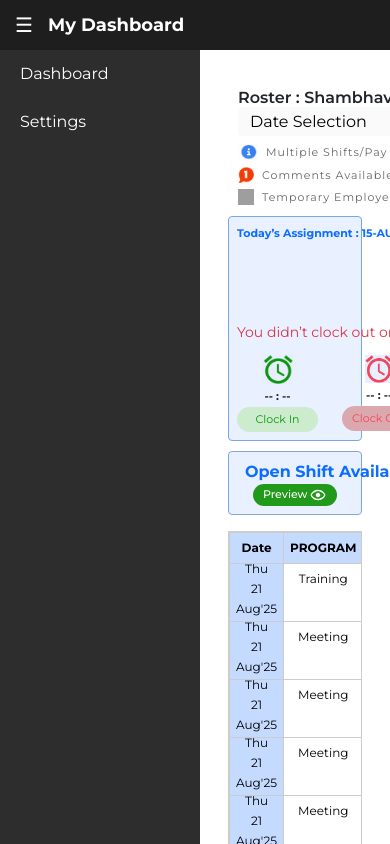
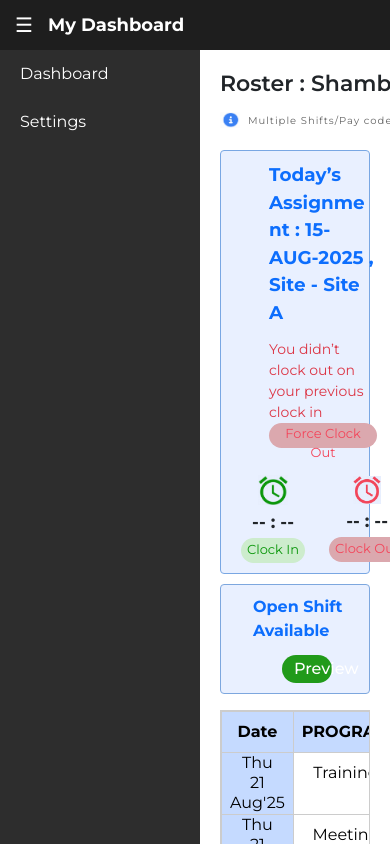
Before and after one commit to Akashk0555/angular-roster-ui-latest, an Angular app: page /settings/profile in a window 390 px wide. Shown: the top 844 px of the page. Built offline with nearby package versions, Linux system fonts and the light colour scheme; grey boxes are pictures that could not be loaded.

Commit message:
UI Change

```diff
--- a/src/app/app.module.ts
+++ b/src/app/app.module.ts
@@ -15,7 +15,6 @@ import { ChatComponent } from './components/chat/chat.component';
 import { RemoteSiteStaffsComponent } from './components/remote-site-staffs/remote-site-staffs.component';
 import { MatButtonToggleModule } from '@angular/material/button-toggle';
 import { OpenShifts } from './components/remote-site-staffs/open-shifts/open-shifts';
-import {MatDialog } from '@angular/material/dialog';
 import { MatDialogModule } from '@angular/material/dialog';
 import { CommonModule } from '@angular/common';
 @NgModule({
@@ -34,9 +33,9 @@ import { CommonModule } from '@angular/common';
   imports: [
     BrowserModule,
     AppRoutingModule,
-
     HttpClientModule,
     FormsModule,
+    CommonModule,
     ReactiveFormsModule,
     BrowserAnimationsModule,
     MatButtonToggleModule,
--- a/src/app/components/remote-site-staffs/remote-site-staffs.component.html
+++ b/src/app/components/remote-site-staffs/remote-site-staffs.component.html
@@ -1,8 +1,10 @@
 <div class="inner-container">
   <!-- Header -->
+
+
   <div class="header-container">
+  <div class="title-date-wrapper d-flex justify-content-between align-items-center w-100">
     <h4 class="title-text">Roster : Shambhavi</h4>
-    <div class="date-legend-wrapper">
     <div class="date-picker-group d-flex align-items-center">
       <select id="datePicker" class="date-dropdown me-2">
         <option selected disabled>Date Selection</option>
@@ -24,6 +26,9 @@
           </svg>
         </span>
     </div>
+  </div>
+
+  <!-- Legends move below in mobile -->
   <div class="legend-container">
         <div class="legend-item">
           <img src="assets/Info.png" width="20" height="16" />
@@ -39,7 +44,7 @@
         </div>
       </div>
 </div>
-  </div>
+
 
   <!-- Main Content -->
   <div class="main-content">
--- a/src/app/components/remote-site-staffs/remote-site-staffs.component.scss
+++ b/src/app/components/remote-site-staffs/remote-site-staffs.component.scss
@@ -26,6 +26,20 @@
   justify-content: space-between;
   align-items: center;
   padding-bottom: 15px;
+  flex-wrap: wrap; /* allow wrapping if needed */
+}
+
+/* Legends inline by default */
+// .legend-container {
+//   display: flex;
+//   gap: 1rem;
+// }
+
+.legend-container {
+  align-items: center;
+  display: flex;
+  gap: 1rem;
+  position: relative;
 }
 
 .weekday,
@@ -93,12 +107,7 @@
   cursor: col-resize;
 }
 
-.legend-container {
-  align-items: center;
-  display: flex;
-  gap: 1rem;
-  position: relative;
-}
+
 
 .legend-item {
   display: flex;
@@ -213,115 +222,177 @@
   margin-left: 4px;
 }
 
-@media (max-width: 1200px) {
-  .header-container,
-  .assignment-card,
-  .open-shift-card {
-    flex-direction: column !important;
-    align-items: flex-start !important;
-    padding: 10px !important;
+// @media (max-width: 1200px) {
+//   .header-container,
+//   .assignment-card,
+//   .open-shift-card {
+//     flex-direction: column !important;
+//     align-items: flex-start !important;
+//     padding: 10px !important;
+//   }
+
+//   .legend-container {
+//     flex-wrap: wrap;
+//     gap: 0.5rem;
+//     margin-top: 8px;
+//   }
+
+//   .assignment-actions {
+//     margin-top: 10px;
+//     width: 100%;
+//     justify-content: flex-start !important;
+//   }
+
+//   .force-clockout {
+//     margin-top: 10px;
+//     position: static !important;
+//   }
+// }
+
+// @media (max-width: 768px) {
+//   .inner-container {
+//     padding: 8px;
+//   }
+
+//   .header-container {
+//     flex-direction: column !important;
+//     align-items: flex-start !important;
+//     padding-bottom: 8px;
+//   }
+
+//   .date-legend-wrapper {
+//     align-items: flex-start !important;
+//     width: 100%;
+//   }
+
+//   .legend-container {
+//     flex-direction: column;
+//     align-items: flex-start;
+//     gap: 6px;
+//     margin-top: 8px;
+//   }
+
+//   .assignment-card,
+//   .open-shift-card {
+//     flex-direction: column !important;
+//     align-items: flex-start !important;
+//     padding: 8px !important;
+//   }
+
+//   .assignment-actions {
+//     flex-direction: row;
+//     width: 100%;
+//     margin-top: 8px;
+//     justify-content: flex-start !important;
+//   }
+
+//   .force-clockout {
+//     margin-top: 8px;
+//     position: static !important;
+//     font-size: 13px;
+//   }
+
+//   .table-responsive {
+//     overflow-x: auto;
+//   }
+
+//   .resizable-table th,
+//   .resizable-table td {
+//     font-size: 12px;
+//     padding: 6px;
+//   }
+
+//   .date-box {
+//     width: 18px;
+//     font-size: 11px;
+//   }
+//}
+
+/* Default (desktop/tablet) */
+.header-container {
+  display: flex;
+  justify-content: space-between;
+  align-items: center;
+  flex-wrap: wrap; /* allow wrapping if needed */
 }
 
+/* Legends inline by default */
 .legend-container {
-    flex-wrap: wrap;
-    gap: 0.5rem;
-    margin-top: 8px;
+  display: flex;
+  gap: 1rem;
 }
 
-  .assignment-actions {
-    margin-top: 10px;
-    width: 100%;
-    justify-content: flex-start !important;
+/* Mobile View */
+@media (max-width: 768px) {
+  .header-container {
+    flex-direction: column; /* stack title/date and legends */
+    align-items: stretch;
   }
 
-  .force-clockout {
-    margin-top: 10px;
-    position: static !important;
-  }
+  /* Title + Date Picker on one row */
+  .date-legend-wrapper {
+    display: flex;
+    justify-content: space-between;
+    align-items: center;
+    width: 100%;
+    margin-top: 0.5rem;
   }
 
-@media (max-width: 768px) {
-  .inner-container {
-    padding: 8px;
-  }
-
-  .header-container {
-    flex-direction: column !important;
-    align-items: flex-start !important;
-    padding-bottom: 8px;
-  }
-
-  .date-legend-wrapper {
-    align-items: flex-start !important;
-    width: 100%;
-  }
-
+  /* Legends below */
   .legend-container {
-    flex-direction: column;
-    align-items: flex-start;
-    gap: 6px;
-    margin-top: 8px;
+    display: ruby;
+    flex-direction: column; /* stack vertically */
+    gap: 0.5rem;
+    margin-top: 0.75rem;
   }
 
   .assignment-card,
   .open-shift-card {
-    flex-direction: column !important;
-    align-items: flex-start !important;
-    padding: 8px !important;
+    flex-direction: column;   /* stack content vertically */
+    align-items: flex-start;  /* align text left */
+    gap: 0.75rem;
+    text-align: left;
+    flex-wrap: wrap;          /* allow wrapping of long text */
+    word-break: break-word;   /* break long words if needed */
+  }
+.assignment-info{
+  margin-bottom: 0;
+}
+  /* Force text inside to wrap */
+  .assignment-info,
+  .force-clockout,
+  .open-shift-card span {
+    white-space: normal;  /* let text wrap */
+    width: 100%;          /* take full width */
   }
 
-  .assignment-actions {
-    flex-direction: row;
+  /* Make buttons full width for better touch usability */
+  .btn-clockin,
+  .btn-clockout{
     width: 100%;
-    margin-top: 8px;
-    justify-content: flex-start !important;
+  }
+  .btn-preview {
+    width: 50%;
+  }
+ .force-clockout.text-danger{
+  position: relative;
+  margin-top: 0;
  }
 
-  .force-clockout {
-    margin-top: 8px;
-    position: static !important;
-    font-size: 13px;
-  }
-
-  .table-responsive {
-    overflow-x: auto;
-  }
-
-  .resizable-table th,
-  .resizable-table td {
-    font-size: 12px;
-    padding: 6px;
-  }
-
-  .date-box {
-    width: 18px;
-    font-size: 11px;
+  /* Clock in/out compact in mobile */
+  .clock-in,
+  .clock-out {
+    flex-direction: row;
+    justify-content: space-between;
+    width: 100%;
   }
 }
 
+
+
+
 @media (max-width: 480px) {
-  .title-text {
-    font-size: 16px;
-  }
 
-  .date-label,
-  .legend-item span,
-  .assignment-info,
-  .clock-time {
-    font-size: 11px !important;
-  }
-
-  .btn-clockin,
-  .btn-clockout,
-  .btn-preview {
-    font-size: 11px !important;
-    padding: 2px 10px !important;
-  }
-
-  .date-box {
-    width: 14px;
-    font-size: 9px;
-  }
 }
 
 .paycode-dropdown-btn {
```
Also changed, not shown: 1 other file (tests, documents, lock files or other folders). Lines whose indentation alone changed are shown as unchanged.
